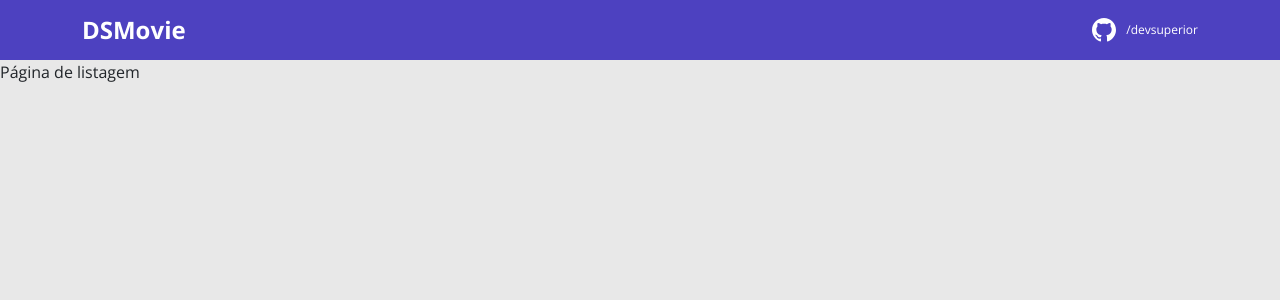
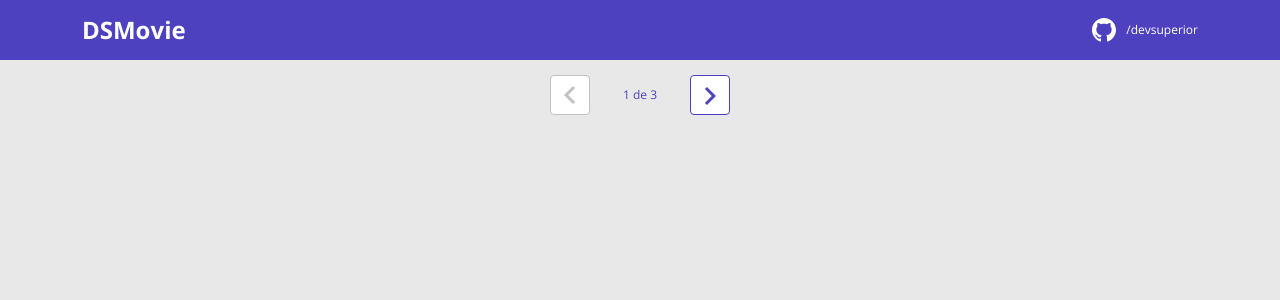
Before and after one commit to rangel-paolo-cardoso/dsmovie, a React (Create React App) app in the folder frontend/: page / in a window 1280 px wide. Shown: the top 300 px of the page. Built offline with nearby package versions, Linux system fonts and the light colour scheme.

Commit message:
Pagination layout

```diff
--- /dev/null
+++ b/frontend/src/components/Pagination/index.tsx
@@ -0,0 +1,18 @@
+import { ReactComponent as Arrow } from 'assets/img/arrow.svg';
+import './styles.css';
+
+export default function index() {
+  return (
+    <div className="dsmovie-pagination-container">
+      <div className="dsmovie-pagination-box">
+        <button className="dsmovie-pagination-button" disabled={true}>
+          <Arrow />
+        </button>
+        <p>{`${1} de ${3}`}</p>
+        <button className="dsmovie-pagination-button" disabled={false}>
+          <Arrow className="dsmovie-flip-horizontal" />
+        </button>
+      </div>
+    </div>
+  );
+}
--- /dev/null
+++ b/frontend/src/components/Pagination/styles.css
@@ -0,0 +1,54 @@
+.dsmovie-pagination-container {
+  padding: 15px 0;
+  display: flex;
+  justify-content: center;
+  align-items: center;
+}
+
+.dsmovie-pagination-box {
+  width: 180px;
+  display: flex;
+  justify-content: space-between;
+  align-items: center;
+}
+
+.dsmovie-pagination-box form {
+  width: 100%;
+  display: flex;
+}
+
+.dsmovie-pagination-button {
+  width: 40px;
+  height: 40px;
+  border-radius: 4px;
+  background-color: #fff;
+  display: flex;
+  justify-content: center;
+  align-items: center;
+  border: 1px solid var(--color-primary);
+  cursor: pointer;
+}
+
+.dsmovie-pagination-button svg {
+  filter: brightness(0) saturate(100%) invert(26%) sepia(19%) saturate(7395%) hue-rotate(234deg)
+    brightness(89%) contrast(92%);
+}
+
+.dsmovie-pagination-button:disabled {
+  border: 1px solid #c2c2c2;
+  cursor: unset;
+}
+
+.dsmovie-pagination-button:disabled svg {
+  filter: none;
+}
+
+.dsmovie-pagination-container p {
+  margin: 0;
+  font-size: 12px;
+  color: var(--color-primary);
+}
+
+.dsmovie-flip-horizontal {
+  transform: rotate(180deg);
+}
--- a/frontend/src/pages/Listing/index.tsx
+++ b/frontend/src/pages/Listing/index.tsx
@@ -1,9 +1,7 @@
-import React from 'react'
+import Pagination from '../../components/Pagination'
 
 export default function index() {
   return (
-    <div>
-      Página de listagem
-    </div>
+    <Pagination />
   )
 }
```
Also changed, not shown: frontend/src/assets/img/arrow.svg (added).
